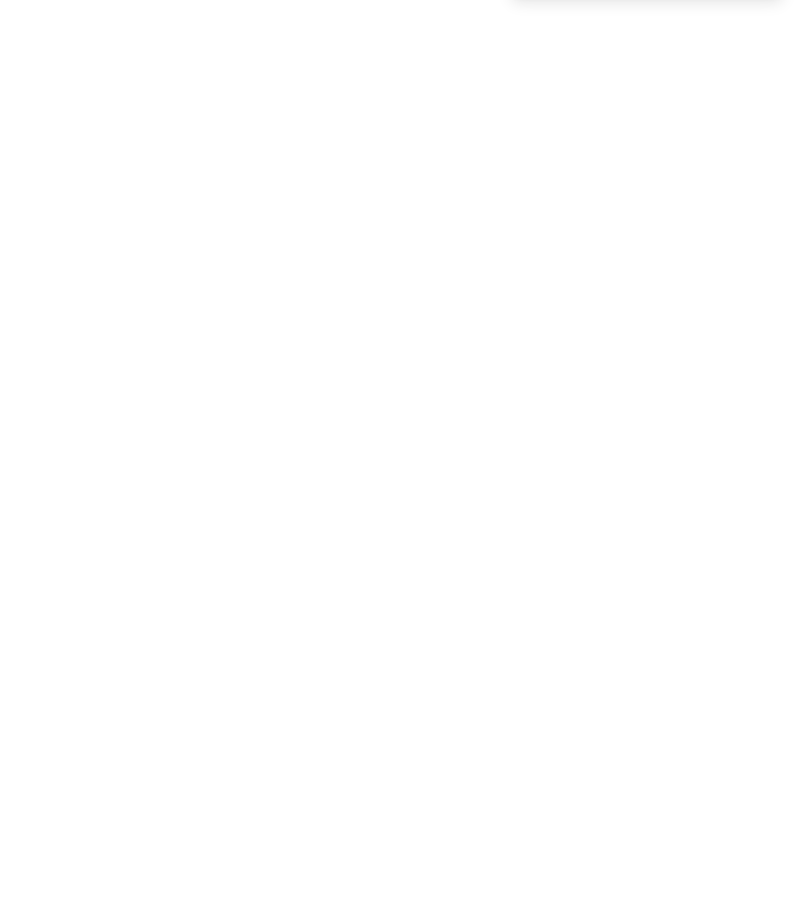
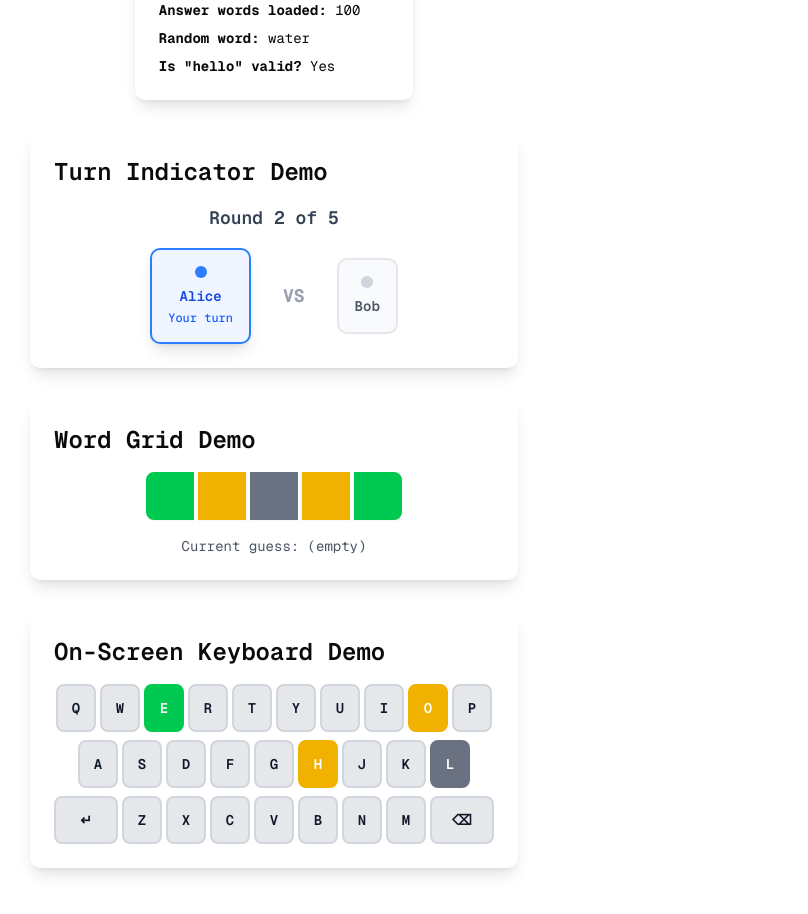
Before and after one commit to nkaewam/wordl-wars, a Next.js app: page / in a window 1280 px wide. Shown: the part 300-1214 px from the top of the page, without its empty margins (366-1174 px from the left). Before the commit the page ends 800 px from the top, so only its background shows below. Built offline with nearby package versions, Linux system fonts and the light colour scheme.

Commit message:
feat: turn indicator

```diff
--- /dev/null
+++ b/app/components-demo.tsx
@@ -0,0 +1,76 @@
+"use client";
+
+import { useState } from "react";
+import { WordGrid } from "@/components/word-grid";
+import { OnScreenKeyboard } from "@/components/on-screen-keyboard";
+import { TurnIndicator } from "@/components/turn-indicator";
+
+export function ComponentsDemo() {
+  // Demo state for components
+  const [currentGuess, setCurrentGuess] = useState("");
+  const [keyStates, setKeyStates] = useState<
+    Record<string, "correct" | "present" | "absent">
+  >({
+    H: "present",
+    E: "correct",
+    L: "absent",
+    O: "present",
+  });
+
+  const handleKeyPress = (key: string) => {
+    if (currentGuess.length < 5) {
+      setCurrentGuess((prev) => prev + key);
+    }
+  };
+
+  const handleBackspace = () => {
+    setCurrentGuess((prev) => prev.slice(0, -1));
+  };
+
+  const handleEnter = () => {
+    console.log("Enter pressed with guess:", currentGuess);
+    // In a real game, this would submit the guess
+  };
+
+  return (
+    <div className="flex flex-col gap-8">
+      {/* Turn Indicator Demo */}
+      <div className="bg-white p-6 rounded-lg shadow-lg w-full">
+        <h2 className="text-2xl font-semibold mb-4">Turn Indicator Demo</h2>
+        <TurnIndicator
+          currentPlayer="player1"
+          player1Name="Alice"
+          player2Name="Bob"
+          currentRound={2}
+          maxRounds={5}
+        />
+      </div>
+
+      {/* Word Grid Demo */}
+      <div className="bg-white p-6 rounded-lg shadow-lg w-full">
+        <h2 className="text-2xl font-semibold mb-4">Word Grid Demo</h2>
+        <div className="flex flex-col items-center gap-4">
+          <WordGrid
+            value={currentGuess}
+            onChange={setCurrentGuess}
+            tileStates={["correct", "present", "absent", "present", "correct"]}
+          />
+          <p className="text-sm text-gray-600">
+            Current guess: {currentGuess || "(empty)"}
+          </p>
+        </div>
+      </div>
+
+      {/* On-Screen Keyboard Demo */}
+      <div className="bg-white p-6 rounded-lg shadow-lg w-full">
+        <h2 className="text-2xl font-semibold mb-4">On-Screen Keyboard Demo</h2>
+        <OnScreenKeyboard
+          onKeyPress={handleKeyPress}
+          onBackspace={handleBackspace}
+          onEnter={handleEnter}
+          keyStates={keyStates}
+        />
+      </div>
+    </div>
+  );
+}
--- a/app/globals.css
+++ b/app/globals.css
@@ -76,6 +76,15 @@
   --sidebar-accent-foreground: oklch(0.205 0 0);
   --sidebar-border: oklch(0.922 0 0);
   --sidebar-ring: oklch(0.708 0 0);
+
+  /* Wordle Wars Game Colors */
+  --tile-correct: oklch(0.646 0.222 41.116); /* Green */
+  --tile-present: oklch(0.828 0.189 84.429); /* Yellow */
+  --tile-absent: oklch(0.556 0 0); /* Gray */
+  --keyboard-default: oklch(0.97 0 0);
+  --keyboard-hover: oklch(0.922 0 0);
+  --player1-primary: oklch(0.6 0.118 184.704); /* Blue */
+  --player2-primary: oklch(0.398 0.07 227.392); /* Purple */
 }
 
 .dark {
--- a/app/page.tsx
+++ b/app/page.tsx
@@ -4,6 +4,7 @@
   getRandomWord,
   isValidWord,
 } from "../lib/game-utils";
+import { ComponentsDemo } from "./components-demo";
 
 export default function Home() {
   // Test the word list loading
@@ -14,9 +15,10 @@
 
   return (
     <main className="flex min-h-screen flex-col items-center justify-between p-24">
-      <div className="z-10 max-w-5xl w-full items-center justify-between font-mono text-sm lg:flex">
+      <div className="z-10 max-w-5xl w-full items-center justify-between font-mono text-sm lg:flex flex-col gap-8">
         <h1 className="text-4xl font-bold mb-8">Wordle Wars</h1>
 
+        {/* Word List Status */}
         <div className="bg-white p-6 rounded-lg shadow-lg">
           <h2 className="text-2xl font-semibold mb-4">Word List Status</h2>
           <div className="space-y-2">
@@ -35,6 +37,9 @@
             </p>
           </div>
         </div>
+
+        {/* Components Demo */}
+        <ComponentsDemo />
       </div>
     </main>
   );
--- /dev/null
+++ b/components/on-screen-keyboard.tsx
@@ -0,0 +1,95 @@
+"use client";
+
+import React from "react";
+import { cn } from "@/lib/utils";
+import type { TileState } from "@/lib/types";
+
+interface OnScreenKeyboardProps {
+  onKeyPress: (key: string) => void;
+  onBackspace: () => void;
+  onEnter: () => void;
+  keyStates: Record<string, TileState>;
+  disabled?: boolean;
+  className?: string;
+}
+
+const KEYBOARD_LAYOUT = [
+  ["Q", "W", "E", "R", "T", "Y", "U", "I", "O", "P"],
+  ["A", "S", "D", "F", "G", "H", "J", "K", "L"],
+  ["ENTER", "Z", "X", "C", "V", "B", "N", "M", "BACKSPACE"],
+];
+
+export function OnScreenKeyboard({
+  onKeyPress,
+  onBackspace,
+  onEnter,
+  keyStates,
+  disabled = false,
+  className,
+}: OnScreenKeyboardProps) {
+  const handleKeyClick = (key: string) => {
+    if (disabled) return;
+
+    switch (key) {
+      case "ENTER":
+        onEnter();
+        break;
+      case "BACKSPACE":
+        onBackspace();
+        break;
+      default:
+        onKeyPress(key);
+        break;
+    }
+  };
+
+  const getKeyStateColor = (key: string): string => {
+    const state = keyStates[key];
+    if (!state) {
+      return "bg-gray-200 hover:bg-gray-300 text-gray-900 border-gray-300";
+    }
+
+    switch (state) {
+      case "correct":
+        return "bg-green-500 hover:bg-green-600 text-white border-green-500";
+      case "present":
+        return "bg-yellow-500 hover:bg-yellow-600 text-white border-yellow-500";
+      case "absent":
+        return "bg-gray-500 hover:bg-gray-600 text-white border-gray-500";
+      default:
+        return "bg-gray-200 hover:bg-gray-300 text-gray-900 border-gray-300";
+    }
+  };
+
+  const getKeyWidth = (key: string): string => {
+    if (key === "ENTER" || key === "BACKSPACE") {
+      return "w-16";
+    }
+    return "w-10";
+  };
+
+  return (
+    <div className={cn("flex flex-col gap-2", className)}>
+      {KEYBOARD_LAYOUT.map((row, rowIndex) => (
+        <div key={rowIndex} className="flex justify-center gap-1">
+          {row.map((key) => (
+            <button
+              key={key}
+              onClick={() => handleKeyClick(key)}
+              disabled={disabled}
+              className={cn(
+                "h-12 px-2 rounded-md font-semibold text-sm border-2 transition-all duration-200 select-none",
+                getKeyWidth(key),
+                getKeyStateColor(key),
+                disabled && "opacity-50 cursor-not-allowed",
+                !disabled && "cursor-pointer active:scale-95"
+              )}
+            >
+              {key === "BACKSPACE" ? "⌫" : key === "ENTER" ? "↵" : key}
+            </button>
+          ))}
+        </div>
+      ))}
+    </div>
+  );
+}
--- /dev/null
+++ b/components/turn-indicator.tsx
@@ -0,0 +1,101 @@
+"use client";
+
+import React from "react";
+import { cn } from "@/lib/utils";
+
+interface TurnIndicatorProps {
+  currentPlayer: "player1" | "player2";
+  player1Name: string;
+  player2Name: string;
+  currentRound: number;
+  maxRounds?: number;
+  className?: string;
+}
+
+export function TurnIndicator({
+  currentPlayer,
+  player1Name,
+  player2Name,
+  currentRound,
+  maxRounds = 5,
+  className,
+}: TurnIndicatorProps) {
+  const isPlayer1Turn = currentPlayer === "player1";
+
+  return (
+    <div className={cn("flex flex-col items-center gap-4", className)}>
+      {/* Round indicator */}
+      <div className="text-center">
+        <h2 className="text-lg font-semibold text-gray-700">
+          Round {currentRound} of {maxRounds}
+        </h2>
+      </div>
+
+      {/* Player indicators */}
+      <div className="flex items-center gap-8">
+        {/* Player 1 */}
+        <div
+          className={cn(
+            "flex flex-col items-center p-4 rounded-lg border-2 transition-all duration-300",
+            isPlayer1Turn
+              ? "border-blue-500 bg-blue-50 shadow-lg"
+              : "border-gray-200 bg-gray-50"
+          )}
+        >
+          <div
+            className={cn(
+              "w-3 h-3 rounded-full mb-2 transition-all duration-300",
+              isPlayer1Turn ? "bg-blue-500" : "bg-gray-300"
+            )}
+          />
+          <span
+            className={cn(
+              "font-semibold text-sm transition-colors duration-300",
+              isPlayer1Turn ? "text-blue-700" : "text-gray-600"
+            )}
+          >
+            {player1Name}
+          </span>
+          {isPlayer1Turn && (
+            <span className="text-xs text-blue-600 mt-1 font-medium">
+              Your turn
+            </span>
+          )}
+        </div>
+
+        {/* VS indicator */}
+        <div className="text-gray-400 font-bold text-lg">VS</div>
+
+        {/* Player 2 */}
+        <div
+          className={cn(
+            "flex flex-col items-center p-4 rounded-lg border-2 transition-all duration-300",
+            !isPlayer1Turn
+              ? "border-purple-500 bg-purple-50 shadow-lg"
+              : "border-gray-200 bg-gray-50"
+          )}
+        >
+          <div
+            className={cn(
+              "w-3 h-3 rounded-full mb-2 transition-all duration-300",
+              !isPlayer1Turn ? "bg-purple-500" : "bg-gray-300"
+            )}
+          />
+          <span
+            className={cn(
+              "font-semibold text-sm transition-colors duration-300",
+              !isPlayer1Turn ? "text-purple-700" : "text-gray-600"
+            )}
+          >
+            {player2Name}
+          </span>
+          {!isPlayer1Turn && (
+            <span className="text-xs text-purple-600 mt-1 font-medium">
+              Your turn
+            </span>
+          )}
+        </div>
+      </div>
+    </div>
+  );
+}
```
Also changed, not shown: 2 other files (tests, documents, lock files or other folders).
